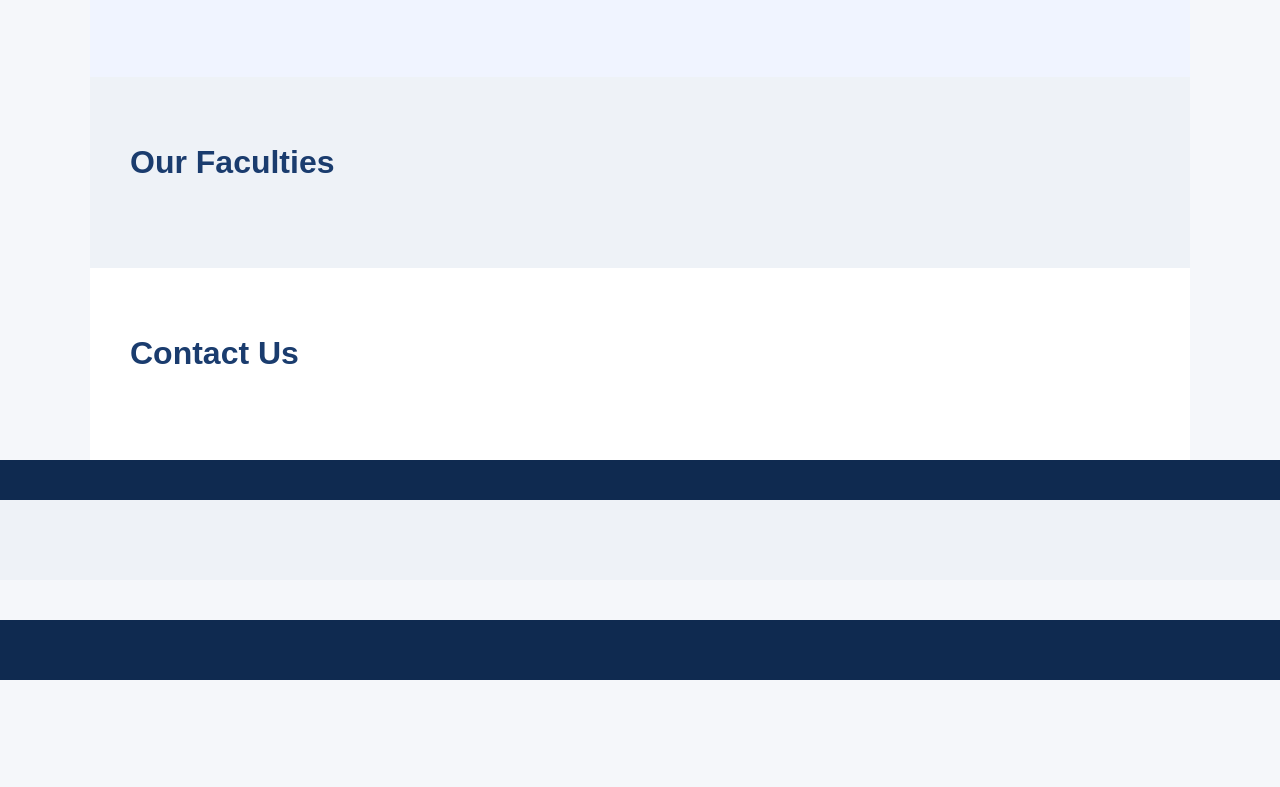
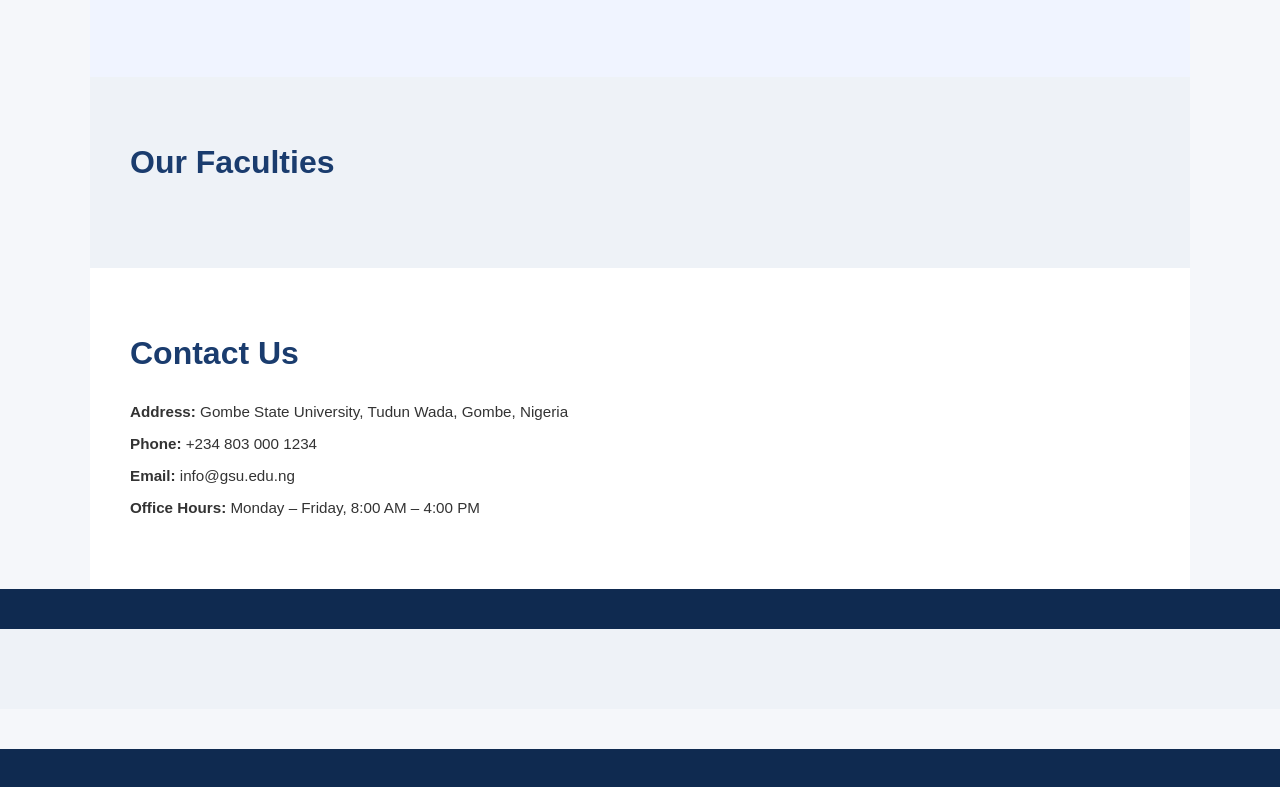
Before and after one commit to abduljet540-ship-it/UniPage, a plain HTML site: page index.html in a window 1280 px wide. Shown: the part 1508-2295 px from the top of the page. Before the commit the page ends 2188 px from the top, so only its background shows below. Drawn offline with Linux system fonts and the light colour scheme.

Commit message:
Update index.html
I have added contact section

```diff
--- a/index.html
+++ b/index.html
@@ -107,7 +107,10 @@
        ============================================================ -->
   <section id="contact">
     <h2>Contact Us</h2>
-    <!-- Member 12 adds address, phone, email here -->
+ <p><strong>Address:</strong> Gombe State University, Tudun Wada, Gombe, Nigeria</p>
+<p><strong>Phone:</strong> +234 803 000 1234</p>
+<p><strong>Email:</strong> info@gsu.edu.ng</p>
+<p><strong>Office Hours:</strong> Monday – Friday, 8:00 AM – 4:00 PM</p>
   </section>
 
   <!-- ============================================================
```
